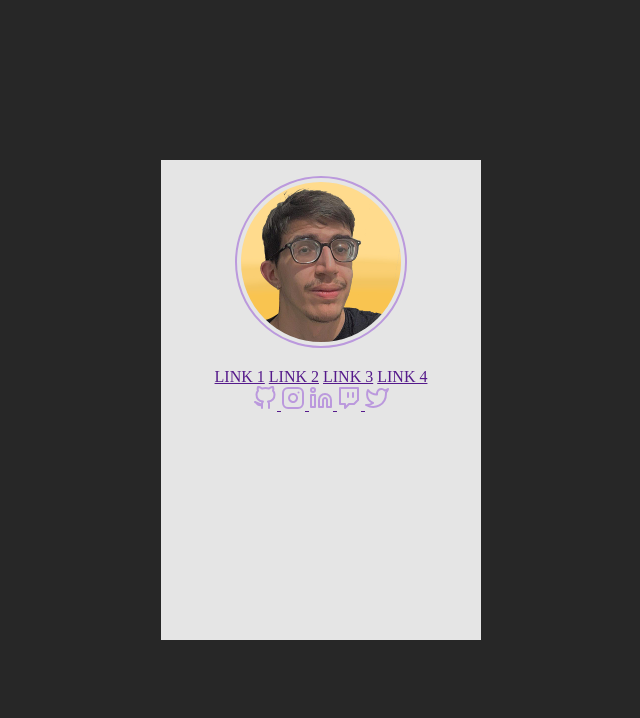
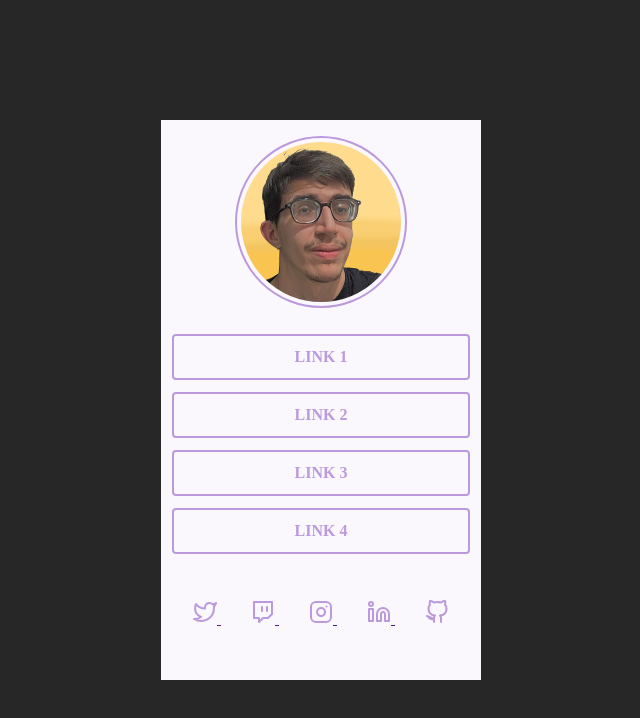
Before and after one commit to rafaelprn/social-tree-challenge, a plain HTML site: page index.html in a window 1280 px wide. Shown: the whole page, without its empty margins (319-959 px from the left). Drawn offline with Linux system fonts and the light colour scheme.

Commit message:
feat: positioning links

```diff
--- a/index.html
+++ b/index.html
@@ -16,27 +16,27 @@
         </section>
 
         <section class="links-buttons">
-            <a href="" target="_blank">LINK 1</a>
-            <a href="" target="_blank">LINK 2</a>
-            <a href="" target="_blank">LINK 3</a>
-            <a href="" target="_blank">LINK 4</a>
+            <a href="" target="_blank" class="btn">link 1</a>
+            <a href="" target="_blank" class="btn">link 2</a>
+            <a href="" target="_blank" class="btn">link 3</a>
+            <a href="" target="_blank" class="btn">link 4</a>
         </section>
 
         <section class="network-icons">
-            <a href="" target="_blank">
-                <img src="./assets/github.svg" alt="Github">
+            <a href="" class="icons" target="_blank">
+                <img src="./assets/twitter.svg" alt="Twitter">
             </a>
-            <a href="" target="_blank">
+            <a href="" class="icons" target="_blank">
+                <img src="./assets/twitch.svg" alt="Twitch">
+            </a>
+            <a href="" class="icons" target="_blank">
                 <img src="./assets/instagram.svg" alt="Instagram">
             </a>
-            <a href="" target="_blank">
+            <a href="" class="icons" target="_blank">
                 <img src="./assets/linkedin.svg" alt="LinkedIn">
             </a>
-            <a href="" target="_blank">
-                <img src="./assets/twitch.svg" alt="Twitch">
-            </a>
-            <a href="" target="_blank">
-                <img src="./assets/twitter.svg" alt="Twitter">
+            <a href="" class="icons" target="_blank">
+                <img src="./assets/github.svg" alt="Github">
             </a>
         </section>
     </main>
--- a/styles.css
+++ b/styles.css
@@ -1,5 +1,5 @@
 body {
-    /* background-color: E5E5E5; */
+    /* background-color: #FAF7FD; */
     background-color: rgb(39, 39, 39);
     padding: 0;
     margin: 0;
@@ -11,16 +11,44 @@ body {
 }
 
 .main-container {
-    background-color: #E5E5E5;
-    height: 30em;
+    background-color: #FAF7FD;
+    height: 35em;
     width: 20em;
     text-align: center;
     margin: 10% auto;
 }
 
-.picture img{
+.picture img {
     width: 160px;
     border-radius: 50%;
     padding: 4px;
     border: 2px solid #BB99DD;
 }
+
+.links-buttons {
+    display: flex;
+    flex-direction: column;
+    margin: 0 5px 16px;
+}
+
+.btn {
+    text-decoration: none;
+    font-size: 16px;
+    font-weight: 600;
+    text-transform: uppercase;
+
+    color: #BB99DD;
+    border: 2px solid #BB99DD;
+    border-radius: 4px;
+    padding: 12px 0px;
+    margin: 6px;
+}
+
+.network-icons {
+    margin-top: 40px;
+    text-decoration: none;
+}
+
+.icons {
+    margin: 40px 15px;
+}
```
